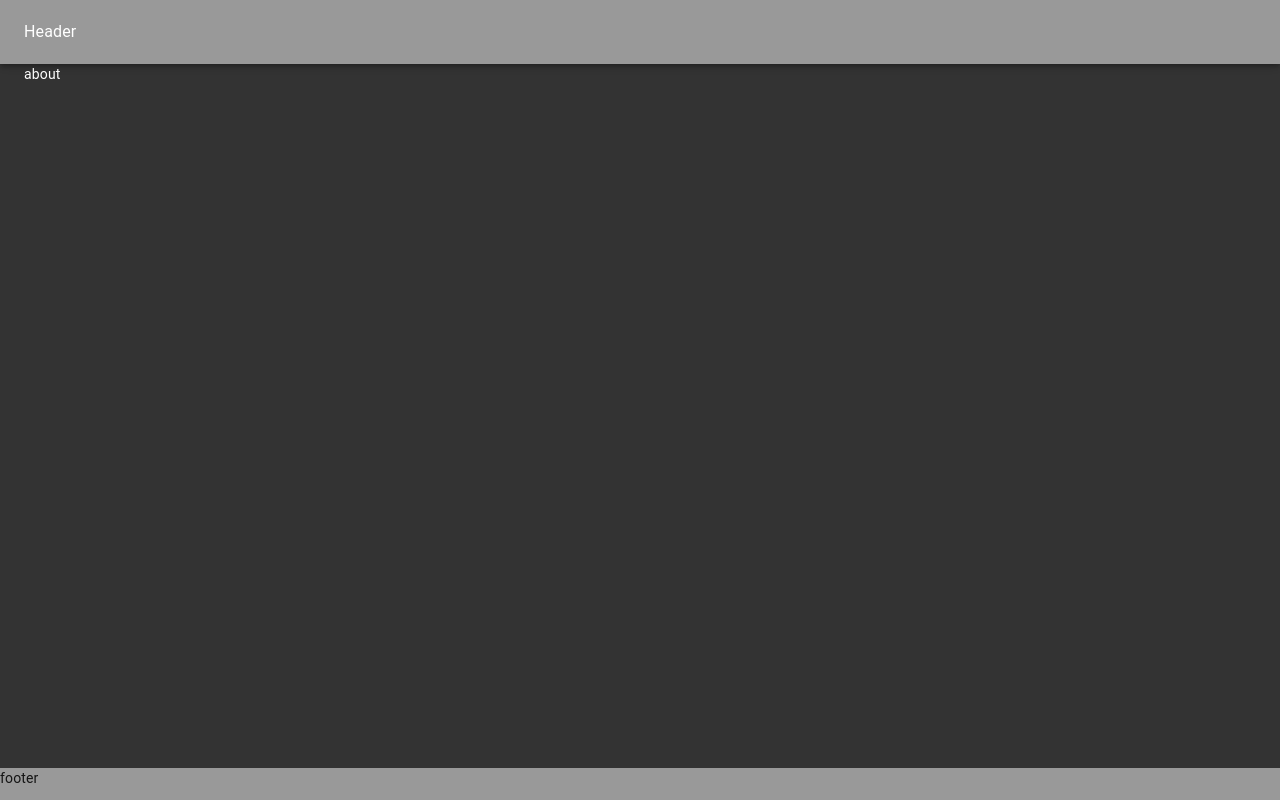
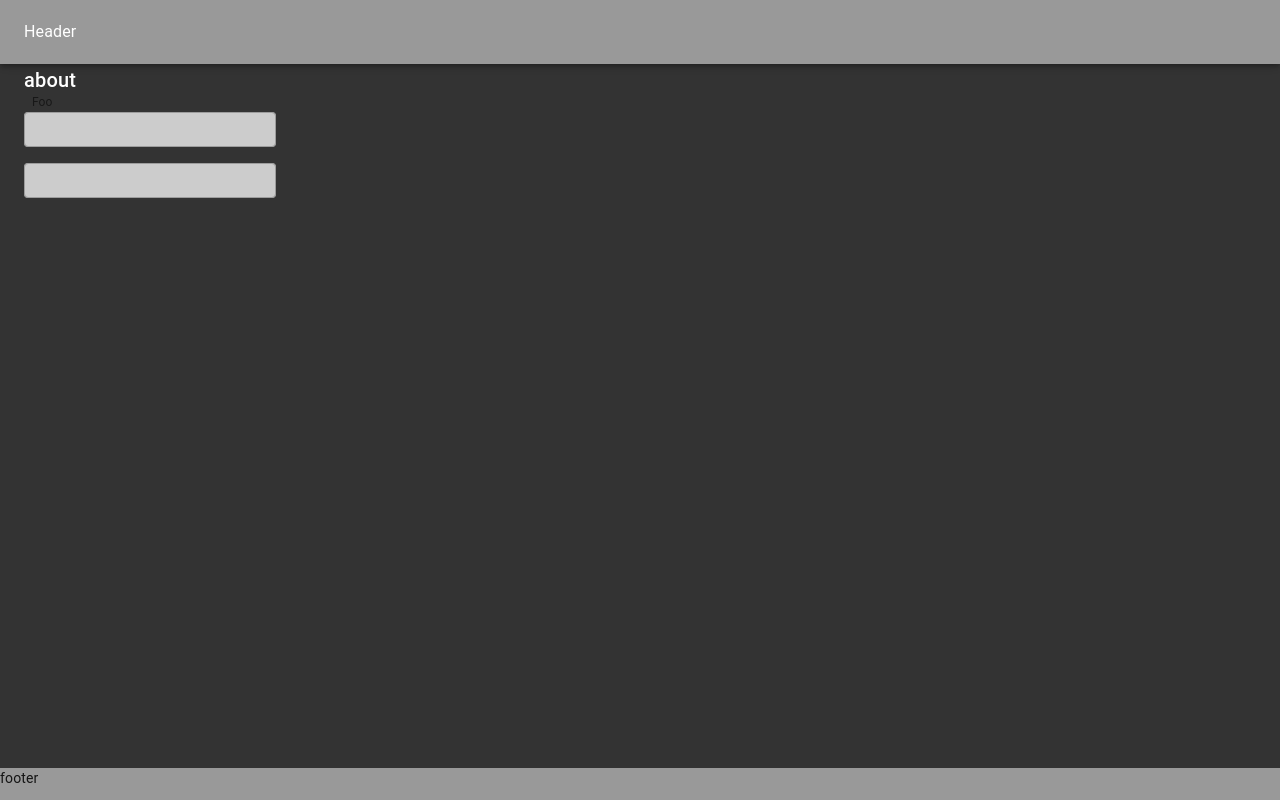
Before and after one commit to milligramme/react-app-dashboard, a React (Create React App) app: page /about in a window 1280 px wide. Built offline with nearby package versions, Linux system fonts and the light colour scheme.

Commit message:
add customized textfield

```diff
--- /dev/null
+++ b/src/components/atoms/TextField/classes.module.css
@@ -0,0 +1,18 @@
+.Input.Input {
+  background-color: #ccc;
+  margin: 16px 16px 0 0;
+  font-size: 16px;
+}
+
+.InputInput.InputInput {
+  padding: 8px 16px;
+}
+
+.InputLabel.InputLabel {
+  font-size: 12px;
+}
+
+.InputLabelOutlined.InputLabelOutlined.InputLabelOutlined {
+  transform: none;
+  margin-left: 8px;
+}
--- /dev/null
+++ b/src/components/atoms/TextField/index.tsx
@@ -0,0 +1,40 @@
+import React from "react";
+
+import {
+  TextField,
+  TextFieldProps,
+} from "@material-ui/core";
+
+import classes from "./classes.module.css";
+
+interface OwnProps {
+  name: string;
+}
+
+type Props = OwnProps & Omit<TextFieldProps, "name" | "variant">;
+
+const CustomizedTextField: React.FunctionComponent<Props> = ({name, ...props}) => {
+  return (
+    <TextField
+      variant="outlined"
+      InputProps={{
+        notched: false,
+        labelWidth: 0,
+        classes: {
+          root: classes.Input,
+          input: classes.InputInput,
+        }
+      }}
+      InputLabelProps={{
+        shrink: true,
+        classes: {
+          root: classes.InputLabel,
+          outlined: classes.InputLabelOutlined,
+        }
+      }}
+      {...props}
+    />
+  );
+};
+
+export default CustomizedTextField;
--- a/src/components/pages/About/index.tsx
+++ b/src/components/pages/About/index.tsx
@@ -1,10 +1,24 @@
 import React from "react";
 
+import {
+  Typography,
+  Box,
+} from "@material-ui/core";
+
+import TextField from "../../atoms/TextField";
 import MainTemplate from "../../templates/MainTemplate";
 
 const About: React.FunctionComponent = () => (
   <MainTemplate>
-    about
+    <Typography variant="h6">about</Typography>
+
+    <Box>
+      <TextField name="foo" label="Foo" />
+    </Box>
+
+    <Box>
+      <TextField name="boo" required={true} />
+    </Box>
   </MainTemplate>
 );
 
```
